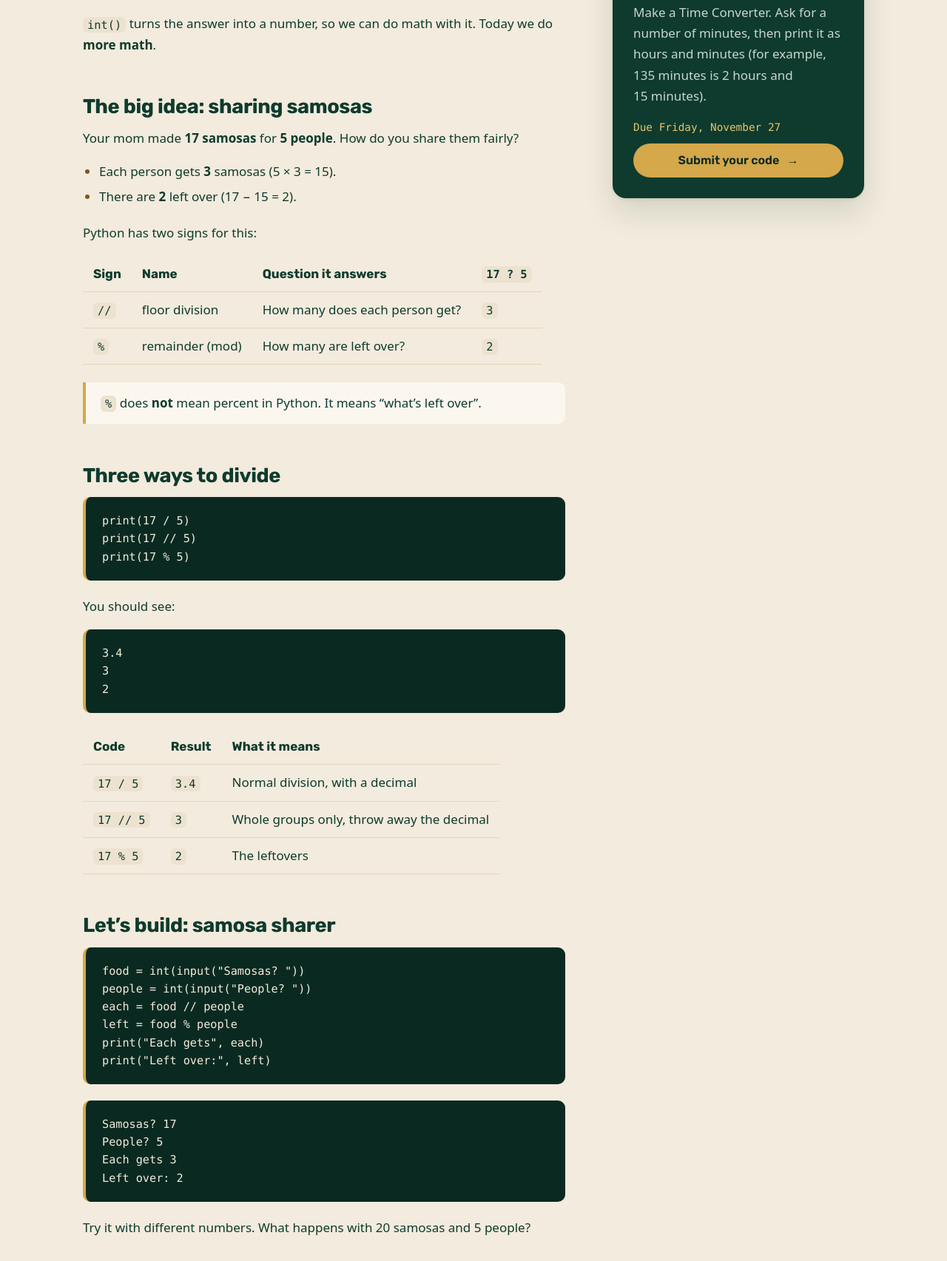
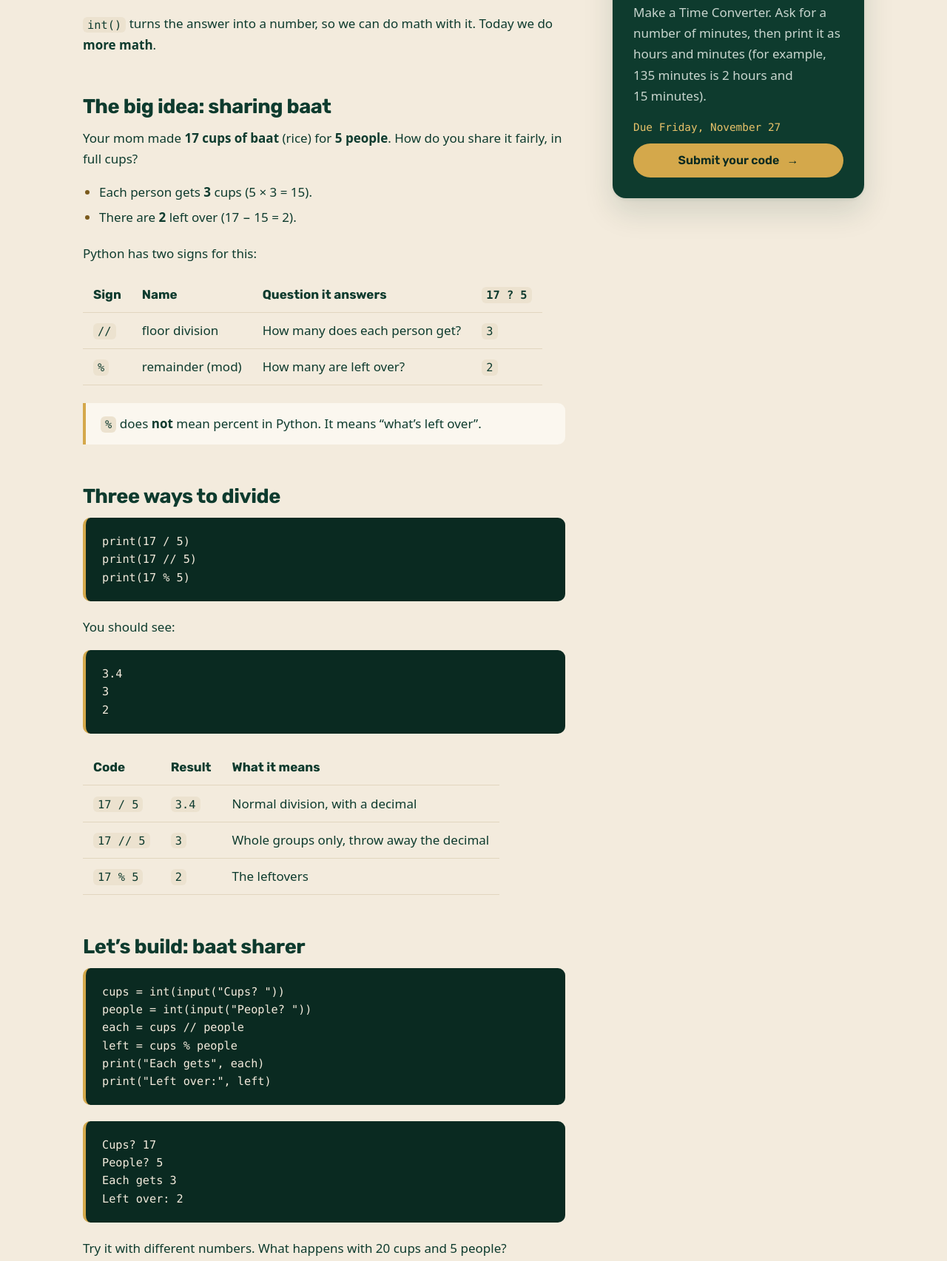
Before and after one commit to hikmah-hackers/hikmah-hackers.github.io, an Astro site: page /lessons/week-04 in a window 1280 px wide. Shown: the part 1764-3469 px from the top of the page at 74% size. Built offline with nearby package versions, Linux system fonts and the light colour scheme; Astro itself is replaced by a stand-in of ours; some packages are replaced by stand-ins of ours; code samples lack their colours.

Commit message:
Week 4: share cups of baat instead of samosas
Co-Authored-By: Claude Opus 5.5 <noreply@anthropic.com>

````diff
--- a/public/slides/week-04/slides.json
+++ b/public/slides/week-04/slides.json
@@ -9,7 +9,7 @@
     },
     {
         "file":  "slide-03.webp",
-        "text":  "THE BIG IDEA - 17 samosas, 5 people. How do we share? - 3 each"
+        "text":  "THE BIG IDEA - 17 cups of baat, 5 people. How do we share? - 3 each"
     },
     {
         "file":  "slide-04.webp",
@@ -21,7 +21,7 @@
     },
     {
         "file":  "slide-06.webp",
-        "text":  "LET\u0027S BUILD - Samosa sharer - TYPE THIS, THEN PRESS RUN"
+        "text":  "LET\u0027S BUILD - Baat sharer - TYPE THIS, THEN PRESS RUN"
     },
     {
         "file":  "slide-07.webp",
--- a/src/content/lessons/week-04.md
+++ b/src/content/lessons/week-04.md
@@ -16,7 +16,7 @@ assignment:
   due: 2026-11-27
   summary: Write a program that shares things out fairly and tells you what's left over.
   required:
-    - Ask how many things there are (samosas, dates, dollars...) with int(input())
+    - Ask how many things there are (cups of baat, dates, dollars...) with int(input())
     - Ask how many people are sharing, also with int(input())
     - Use // to print how many each person gets
     - Use % to print how many are left over
@@ -33,11 +33,11 @@ age = int(input("Age? "))
 
 `int()` turns the answer into a number, so we can do math with it. Today we do **more math**.
 
-## The big idea: sharing samosas
+## The big idea: sharing baat
 
-Your mom made **17 samosas** for **5 people**. How do you share them fairly?
+Your mom made **17 cups of baat** (rice) for **5 people**. How do you share it fairly, in full cups?
 
-- Each person gets **3** samosas (5 × 3 = 15).
+- Each person gets **3** cups (5 × 3 = 15).
 - There are **2** left over (17 − 15 = 2).
 
 Python has two signs for this:
@@ -71,25 +71,25 @@ You should see:
 | `17 // 5` | `3` | Whole groups only, throw away the decimal |
 | `17 % 5` | `2` | The leftovers |
 
-## Let's build: samosa sharer
+## Let's build: baat sharer
 
 ```python
-food = int(input("Samosas? "))
+cups = int(input("Cups? "))
 people = int(input("People? "))
-each = food // people
-left = food % people
+each = cups // people
+left = cups % people
 print("Each gets", each)
 print("Left over:", left)
 ```
 
 ```
-Samosas? 17
+Cups? 17
 People? 5
 Each gets 3
 Left over: 2
 ```
 
-Try it with different numbers. What happens with 20 samosas and 5 people?
+Try it with different numbers. What happens with 20 cups and 5 people?
 
 ## Even or odd?
 
@@ -151,7 +151,7 @@ Left over: 2
 | --- | --- | --- |
 | `17 / 5` when you wanted whole groups | Gives `3.4`, not `3` | Use `//` |
 | `n = input("? ")` then `n // 5` | `TypeError`: unsupported operand type(s) for //: 'str' and 'int' | Use `int(input(...))` |
-| `samosas // 0` | `ZeroDivisionError`: division by zero | You can't share with 0 people! Type a number bigger than 0 |
+| `cups // 0` | `ZeroDivisionError`: division by zero | You can't share with 0 people! Type a number bigger than 0 |
 | Using `%` to mean percent | `50 % 10` gives `0`, not 5 | `%` means leftovers. For 10% of 50, use `50 * 10 / 100` |
 
 ## Sneak peek: next week
````
Also changed, not shown: public/slides/week-04/slide-02.webp, public/slides/week-04/slide-03.webp, public/slides/week-04/slide-06.webp, public/slides/week-04/slide-10.webp, 1 other file.
